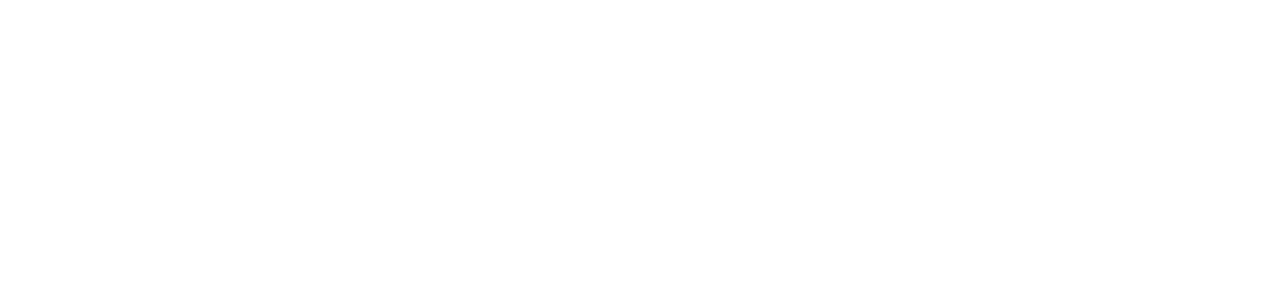
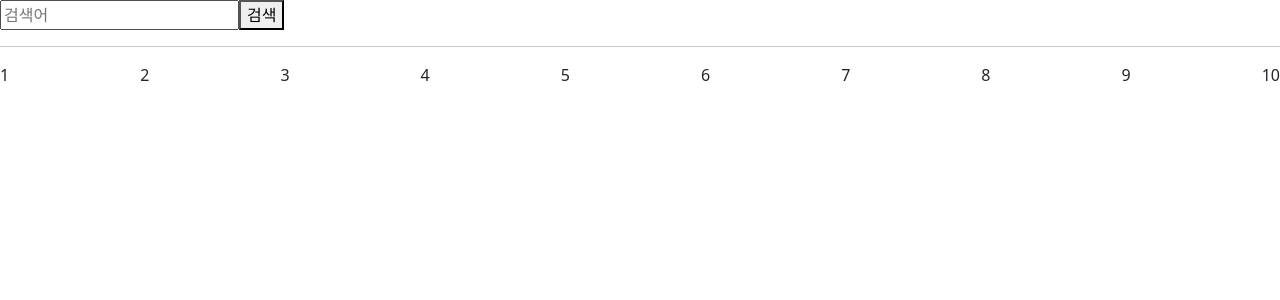
Before and after one commit to sebaek/react-20250630, a React (Vite) app: page /board/list in a window 1280 px wide. Before the commit this address had no page. Shown: the top 300 px of the page. Built offline with nearby package versions, Linux system fonts and the light colour scheme.

Commit message:
url search params

```diff
--- /dev/null
+++ b/src/App47.jsx
@@ -0,0 +1,57 @@
+import React, { useState } from "react";
+import { BrowserRouter, Route, Routes, useSearchParams } from "react-router";
+
+function Child1() {
+  const [keyword, setKeyword] = useState("");
+  const [params, setSearchParams] = useSearchParams();
+  function handleSearchClick() {
+    setSearchParams({ keyword: keyword });
+  }
+
+  const pageNumbers = [1, 2, 3, 4, 5, 6, 7, 8, 9, 10];
+
+  function handlePageButtonClick(num) {
+    console.log(num + "로 이동");
+    const nextSearchParams = new URLSearchParams(params);
+    nextSearchParams.set("page", num);
+    setSearchParams(nextSearchParams);
+  }
+
+  return (
+    <div>
+      <input
+        type="text"
+        placeholder="검색어"
+        value={keyword}
+        onChange={(e) => setKeyword(e.target.value)}
+      />
+      <button onClick={handleSearchClick}>검색</button>
+      <hr />
+      <div className="d-flex justify-content-between">
+        {pageNumbers.map((num) => (
+          <div
+            style={{ cursor: "pointer" }}
+            onClick={() => handlePageButtonClick(num)}
+            key={num}
+          >
+            {num}
+          </div>
+        ))}
+      </div>
+    </div>
+  );
+}
+
+function App47(props) {
+  return (
+    <div>
+      <BrowserRouter>
+        <Routes>
+          <Route path="/board/list" element={<Child1 />} />
+        </Routes>
+      </BrowserRouter>
+    </div>
+  );
+}
+
+export default App47;
--- a/src/main.jsx
+++ b/src/main.jsx
@@ -1,10 +1,10 @@
 import { StrictMode } from "react";
 import { createRoot } from "react-dom/client";
 import "bootstrap/dist/css/bootstrap.min.css";
-import App46 from "./App46.jsx";
+import App47 from "./App47.jsx";
 
 createRoot(document.getElementById("root")).render(
   <StrictMode>
-    <App46 />
+    <App47 />
   </StrictMode>,
 );
```
